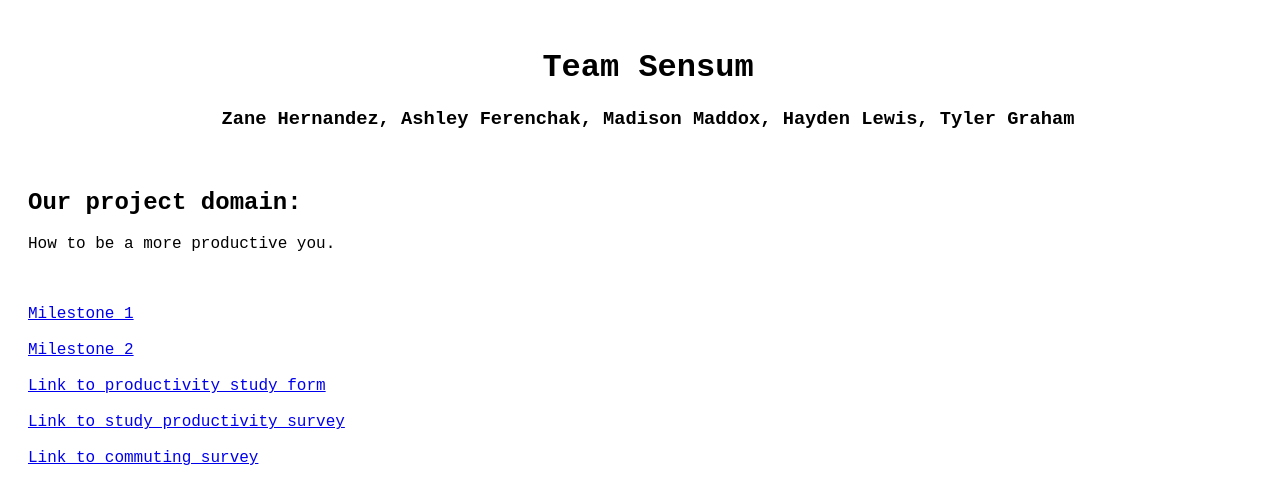
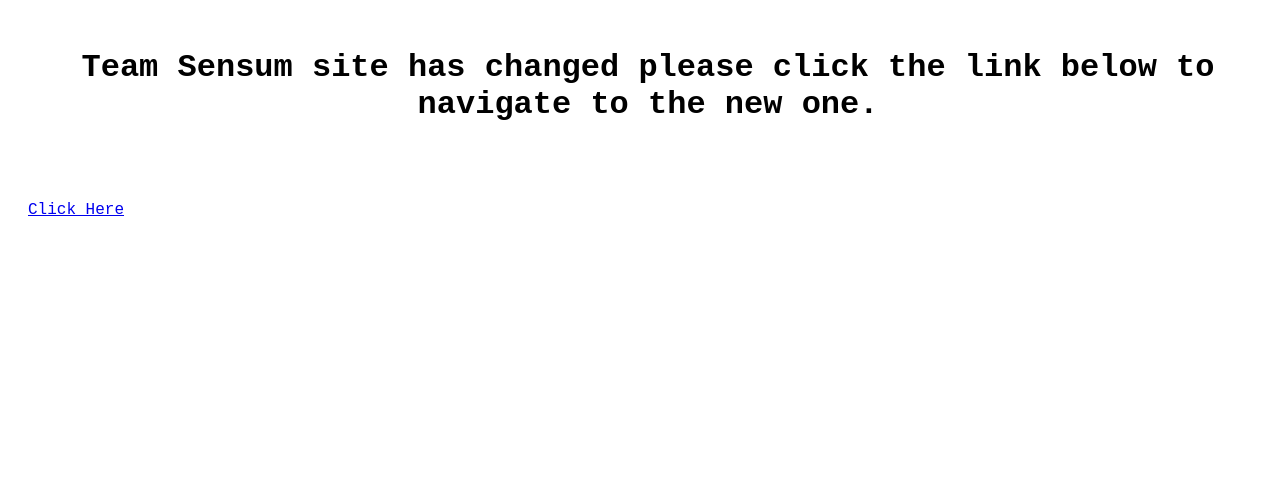
Before and after one commit to madimadx/HCI-Sensum, a plain HTML site: page index.html in a window 1280 px wide. Drawn offline with Linux system fonts and the light colour scheme; a web font is replaced by a local one.

Commit message:
update for the site

```diff
--- a/index.html
+++ b/index.html
@@ -16,29 +16,12 @@
 <body>
     <div class="header">
       <h1>
-      Team Sensum
+      Team Sensum site has changed please click the link below to navigate to the new one.
       </h1>
-      <h3>
-      Zane Hernandez,
-      Ashley Ferenchak,
-      Madison Maddox,
-      Hayden Lewis,
-      Tyler Graham
-      </h3>
     </div>
     <div class="content">
-        <h2> Our project domain:</h2>
-        <p>How to be a more productive you.</p>
     <br><br>
-    <a href="Milestone1.pdf" target="_blank">Milestone 1</a>
-    <br><br>
-    <a href="Milestone 2.pdf" target="_blank">Milestone 2</a>
-    <br><br>
-    <a href="https://goo.gl/forms/DNRMKAJgM3jtoT3m1" target="_blank">Link to productivity study form</a>
-    <br><br>
-    <a href="https://goo.gl/forms/dJoWcCUhqvuog8yD2" target="_blank">Link to study productivity survey</a>
-    <br><br>
-    <a href="https://goo.gl/forms/MeZw971DUuYQoMRv1" target="_blank">Link to commuting survey</a>
+    <a href="https://tpgraha.people.clemson.edu" target="_blank">Click Here</a>
     </div>
 </body>
 </html>
```
